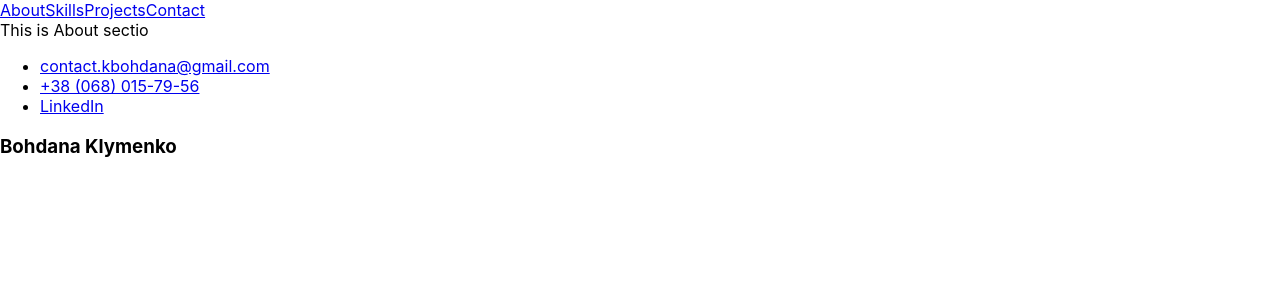
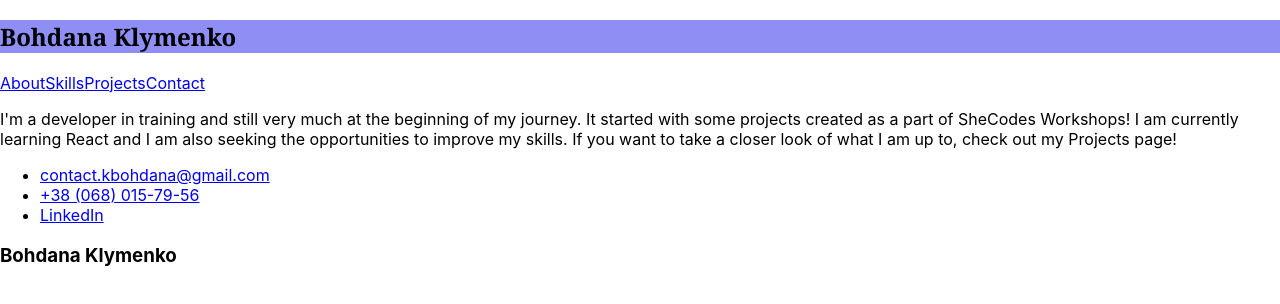
Before and after one commit to DanaKLym/spa-portfolio, a React (Create React App) app in the folder my-app/: page / in a window 1280 px wide. Shown: the top 304 px of the page. Built offline with nearby package versions, Linux system fonts and the light colour scheme.

Commit message:
installed necessary dependencies to use SCSS, created SCSS file for Header

```diff
--- a/my-app/package.json
+++ b/my-app/package.json
@@ -15,6 +15,7 @@
     "react-dom": "^18.3.1",
     "react-router-dom": "^6.25.1",
     "react-scripts": "5.0.1",
+    "sass": "^1.77.8",
     "typescript": "^4.9.5",
     "web-vitals": "^2.1.4"
   },
@@ -41,5 +42,8 @@
       "last 1 firefox version",
       "last 1 safari version"
     ]
+  },
+  "devDependencies": {
+    "@types/node-sass": "^4.11.7"
   }
 }
--- a/my-app/src/About/About.tsx
+++ b/my-app/src/About/About.tsx
@@ -4,7 +4,13 @@ const About: React.FC = () => {
   return (
     <>
       <Header />
-      <div>This is About sectio</div>
+      <p>
+        I'm a developer in training and still very much at the beginning of my
+        journey. It started with some projects created as a part of SheCodes
+        Workshops! I am currently learning React and I am also seeking the
+        opportunities to improve my skills. If you want to take a closer look of
+        what I am up to, check out my Projects page!
+      </p>
     </>
   );
 };
--- /dev/null
+++ b/my-app/src/Header/Header.module.scss
@@ -0,0 +1,6 @@
+$primary-font: Georgia, serif;
+
+.backgroundTest {
+  background: rgb(142, 142, 245);
+  font-family: $primary-font;
+}
--- a/my-app/src/Header/Header.tsx
+++ b/my-app/src/Header/Header.tsx
@@ -1,13 +1,17 @@
 import { Link } from "react-router-dom";
+import styles from "./Header.module.scss";
 
 const Header: React.FC = () => {
   return (
+    <>
+      <h2 className={styles.backgroundTest}>Bohdana Klymenko</h2>
       <nav>
         <Link to="/">About</Link>
         <Link to="/skills">Skills</Link>
         <Link to="/projects">Projects</Link>
         <Link to="/contact-me">Contact</Link>
       </nav>
+    </>
   );
 };
 
```
Also changed, not shown: 1 other file (tests, documents, lock files or other folders). Lines whose indentation alone changed are shown as unchanged.
